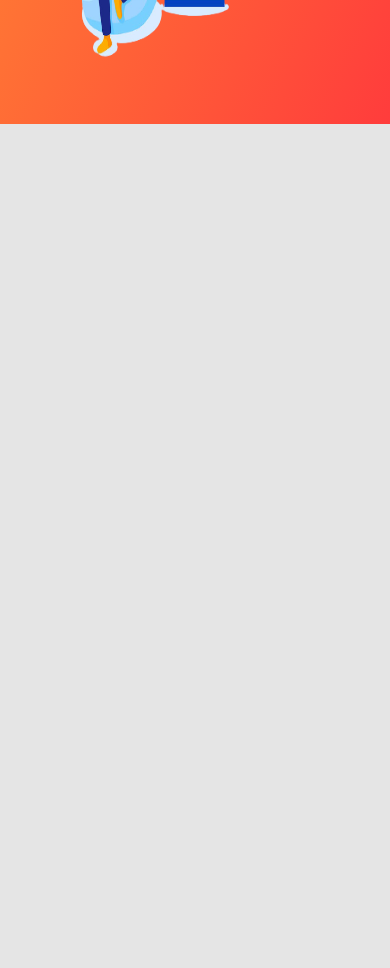
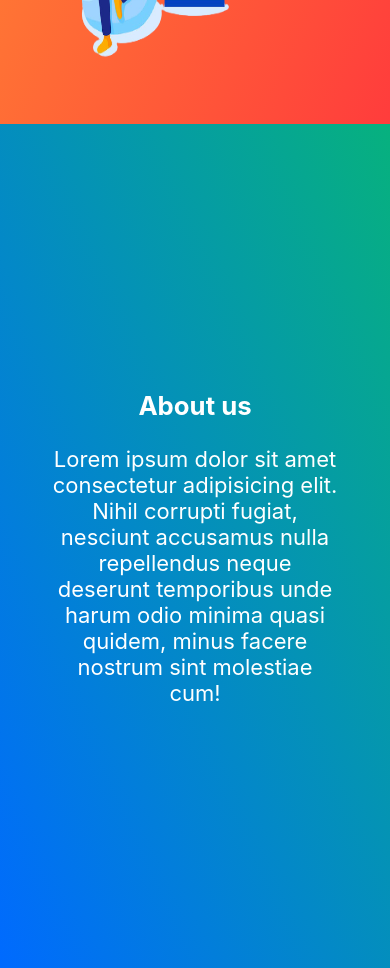
Before and after one commit to For-Community/forCommunity-official-website, a React (Create React App) app: page / in a window 390 px wide. Shown: the part 840-1808 px from the top of the page. Before the commit the page ends 964 px from the top, so only its background shows below. Built offline with nearby package versions, Linux system fonts and the light colour scheme.

Commit message:
added about sec

```diff
--- a/src/App.css
+++ b/src/App.css
@@ -11,7 +11,7 @@ body {
   background: #e5e5e5;
   padding: 0;
   font-family: -apple-system, BlinkMacSystemFont, "Segoe UI", Roboto, Oxygen,
-    Ubuntu, Cantarell, "Open Sans", "Helvetica Neue", sans-serif;
+    Ubuntu, Cantarell, sans-serif;
 }
 
 .header-logo {
@@ -25,16 +25,16 @@ body {
   color: rgb(255, 183, 0);
 }
 
-.header-logo h3 span{
+.header-logo h3 span {
   color: azure;
 }
 
-.header-logo i{
+.header-logo i {
   font-size: 29px;
 }
 
 .header {
-  background-color: #2e2e2e;
+  background-color: #821752;
   color: white;
   display: flex;
   justify-content: space-around;
@@ -66,34 +66,38 @@ body {
 }
 
 /* body Section Css */
-.hero{
+.hero {
   display: flex;
   flex-direction: row;
   height: 100vh;
   justify-content: center;
   align-items: center;
-  background-image: linear-gradient(to bottom right, rgb(255, 158, 47), rgb(255, 60, 60));
+  background-image: linear-gradient(
+    to bottom right,
+    rgb(255, 158, 47),
+    rgb(255, 60, 60)
+  );
 }
 
-.hero-text{
+.hero-text {
   font-size: 56px;
   margin-left: 55px;
   font-family: Bebas Neue;
 }
 
-.hero-text h4 span{
+.hero-text h4 span {
   color: whitesmoke;
 }
 
-@media (max-width: 700px){
-  .header{
+@media (max-width: 700px) {
+  .header {
     display: block;
     text-align: center;
     justify-content: center;
     height: 120px;
   }
 
-  .header-logo{
+  .header-logo {
     justify-content: center;
   }
 
@@ -101,27 +105,68 @@ body {
     font-size: 26px;
   }
 
-  .header-logo i{
+  .header-logo i {
     font-size: 25px;
   }
 
-  .hero{
+  .hero {
     flex-wrap: wrap;
   }
 
-  .hero-text{
+  .hero-text {
     font-size: 55px;
     text-align: center;
     margin: auto;
   }
 
-  .hero-image img{
+  .hero-image img {
     height: 300px;
     width: 350px;
     margin-top: -100px;
   }
 
-  .hero-flex{
+  .hero-flex {
     flex-basis: 50%;
   }
+
+  .about {
+    display: flex;
+    height: 100vh;
+    justify-content: center;
+    align-items: center;
+    background-image: linear-gradient(
+      to bottom left,
+      #07b17e,
+      rgba(0, 106, 255, 1)
+    );
+  }
+
+  .about-text {
+    padding: 50px;
+    text-align: center;
+    color: white;
+  }
 }
+
+.about {
+  display: flex;
+  height: 100vh;
+  justify-content: center;
+  align-items: center;
+  background-image: linear-gradient(
+    to bottom left,
+    #07b17e,
+    rgba(0, 106, 255, 1)
+  );
+}
+
+.about-text {
+  padding: 50px;
+  text-align: center;
+  color: white;
+  font-size: 22px;
+}
+
+.about {
+  height: 100vh;
+}
--- /dev/null
+++ b/src/components/About.js
@@ -0,0 +1,19 @@
+import React from "react";
+
+function About() {
+  return (
+    <div className="about">
+      <div className="about-text">
+        <h3>About us</h3>
+        <p>
+          Lorem ipsum dolor sit amet consectetur adipisicing elit. Nihil
+          corrupti fugiat, nesciunt accusamus nulla repellendus neque deserunt
+          temporibus unde harum odio minima quasi quidem, minus facere nostrum
+          sint molestiae cum!
+        </p>
+      </div>
+    </div>
+  );
+}
+
+export default About;
--- a/src/components/Body.js
+++ b/src/components/Body.js
@@ -1,12 +1,14 @@
-import React, {Fragment} from 'react'
-import HeroSection from "./HeroSection"
+import React, { Fragment } from "react";
+import About from "./About";
+import HeroSection from "./HeroSection";
 
 function Body() {
   return (
     <Fragment>
-      <HeroSection/>
+      <HeroSection />
+      <About />
     </Fragment>
-  )
+  );
 }
 
-export default Body
+export default Body;
--- a/src/components/Header.js
+++ b/src/components/Header.js
@@ -5,7 +5,9 @@ const Header = () => {
     <div className="header">
       <div className="header-logo">
         <i class="fa fa-rocket" aria-hidden="true"></i>
-        <h3>For<span>Community</span></h3>
+        <h3>
+          For<span>Community</span>
+        </h3>
       </div>
       <div className="header-link">
         <a href="/">Home</a>
```
Also changed, not shown: src/components/HeroSection.js (+8 -6 lines).
